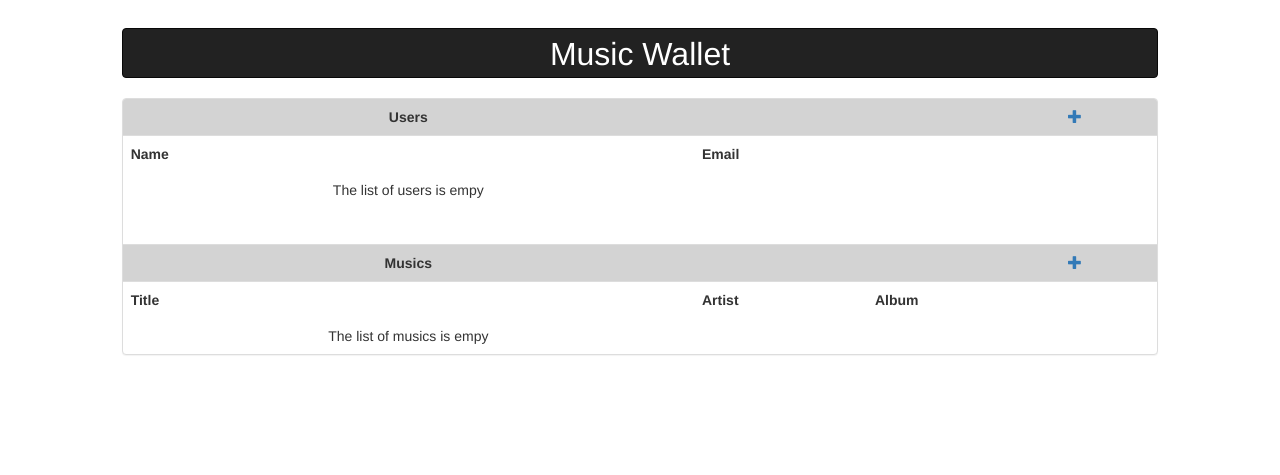
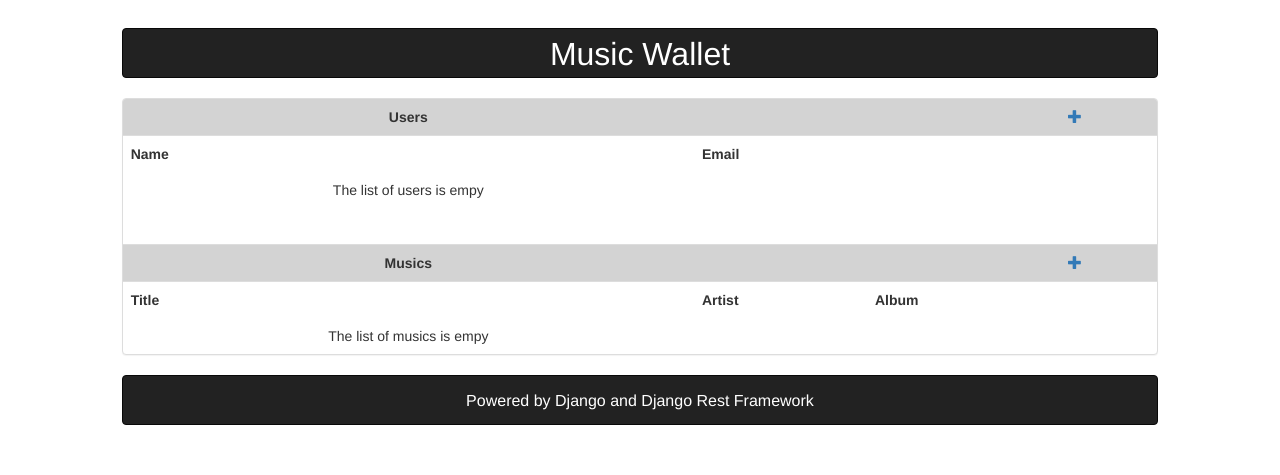
Before and after one commit to alexpnt/MusicWallet, a Django app: page / in a window 1280 px wide. Shown: the top 475 px of the page. Run offline with Django 3.2, Linux system fonts and the light colour scheme; data that the repository does not hold is empty; some libraries are stand-ins or nearby versions.

Commit message:
update footer

```diff
--- a/musicwalletproject/musicwalletapp/templates/musicwalletapp/base.html
+++ b/musicwalletproject/musicwalletapp/templates/musicwalletapp/base.html
@@ -31,7 +31,20 @@
 
 		</div>
 	</div>
-</div>
+	</div>
+
+	<div class="container-fluid">
+	<div class="row">
+		<div class="col-md-10 col-md-offset-1">
+			<nav class="navbar navbar-default navbar-inverse" role="navigation">
+				<div class="navbar-header">
+					<a style="font-size: 16px; color: #fff" class="navbar-brand brand" href="{% url 'index' %}">Powered by Django and Django Rest Framework</a>
+				</div>
+			</nav>
+		</div>
+	</div>
+	</div>
+
 	<script src="{% static 'musicwalletapp/js/jquery.min.js' %}"></script>
 	<script src="{% static 'musicwalletapp/js/bootstrap.min.js' %}"></script>
 	<script src="{% static 'musicwalletapp/js/scripts.js' %}"></script>
```
